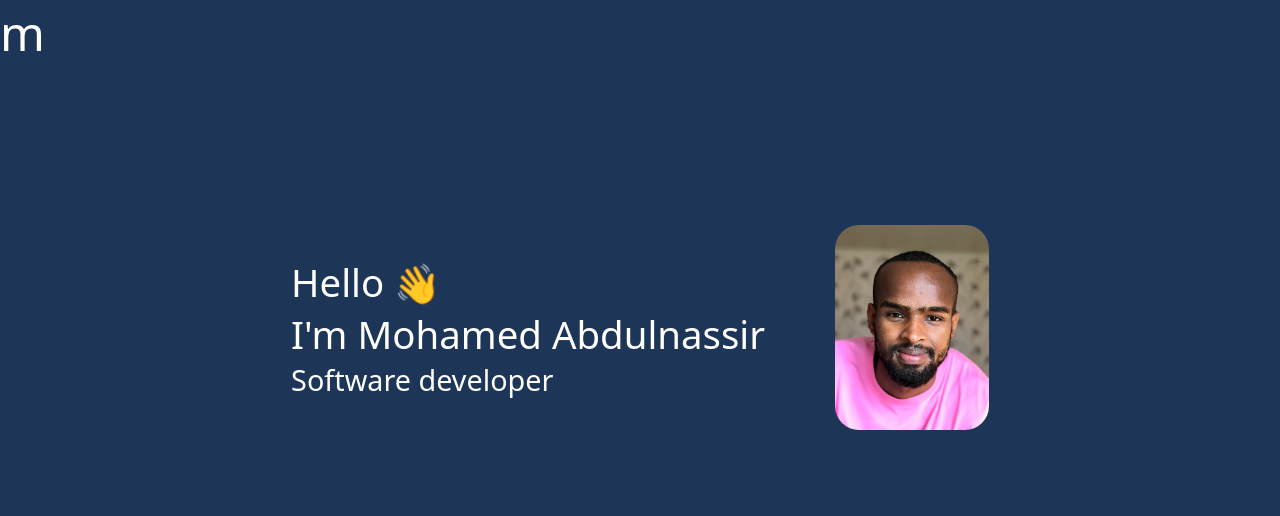
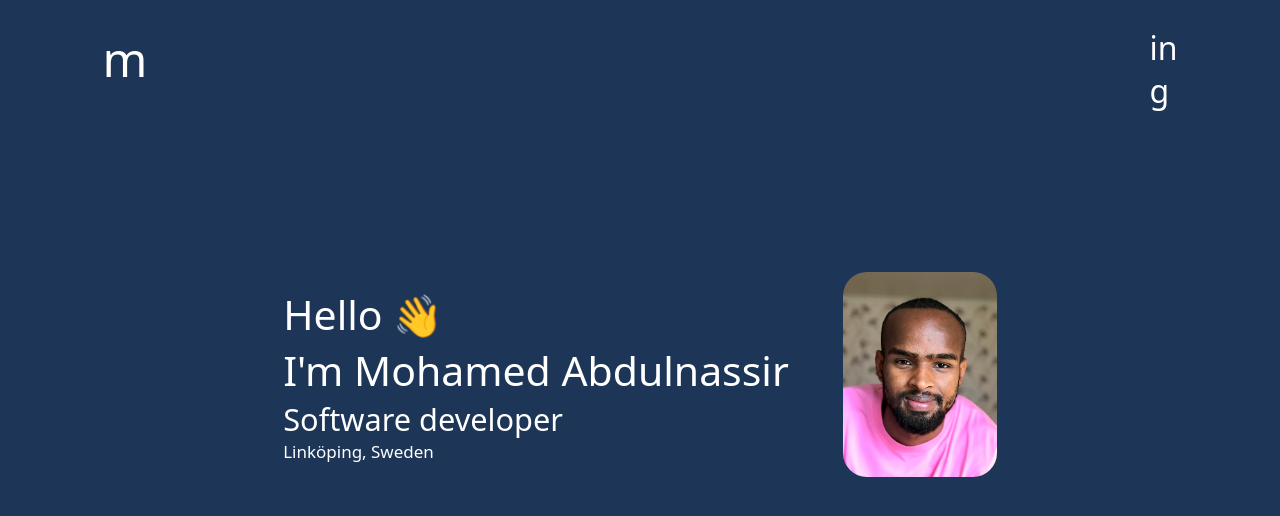
Before and after one commit to moeabdulnas/mohamedabdulnassir, a React (Create React App) app in the folder app/: page / in a window 1280 px wide. Shown: the top 516 px of the page. Built offline with nearby package versions, Linux system fonts and the light colour scheme.

Commit message:
further work on design. Sizing and header

```diff
--- a/app/src/App.css
+++ b/app/src/App.css
@@ -29,6 +29,15 @@ body {
   color: #FFFFFF;
 }
 
+.header {
+  display: flex;
+  justify-content: space-between;
+  margin: 2% 8%;
+}
+
+.header > h1 {
+  display: inline;
+}
 #m {
   font-size: 3rem;
 }
@@ -41,7 +50,10 @@ body {
   width: 60%;
   height: 40%;
   justify-content: space-around;
-  font-size: 1.2rem;
+}
+
+.containerText {
+  font-size: 1.6vw;
 }
 
 img {
--- a/app/src/App.js
+++ b/app/src/App.js
@@ -7,18 +7,22 @@ function App() {
     <div className="App">
       <div className="header">
         <h1 id="m">m</h1>
-        <section className="links">
-        </section>
+        <div className="links">
+          <h1>in</h1>
+          <h1>g</h1>
+        </div>
+      </div>
         <div className="container">
           <div className="containerText">
             <h1 id="greeting">Hello <span id="wave">👋</span></h1>
             <h1 id="name">I'm Mohamed Abdulnassir</h1>
             <h2>Software developer</h2>
+            <h5>Linköping, Sweden</h5>
           </div>
           <img src={img} alt="profile"></img>
         </div>
       </div>
-    </div>
+    // </div>
   );
 }
 
```
